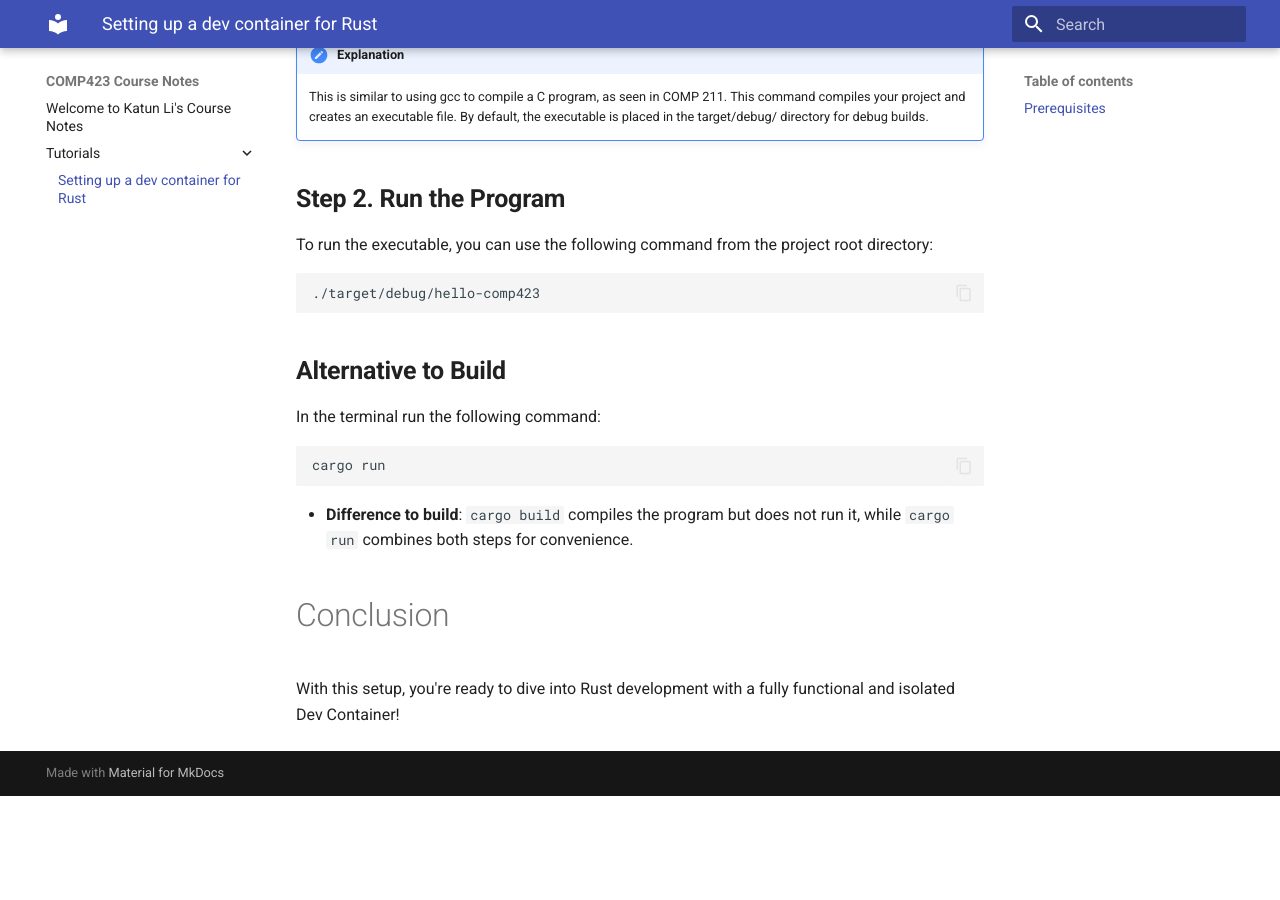
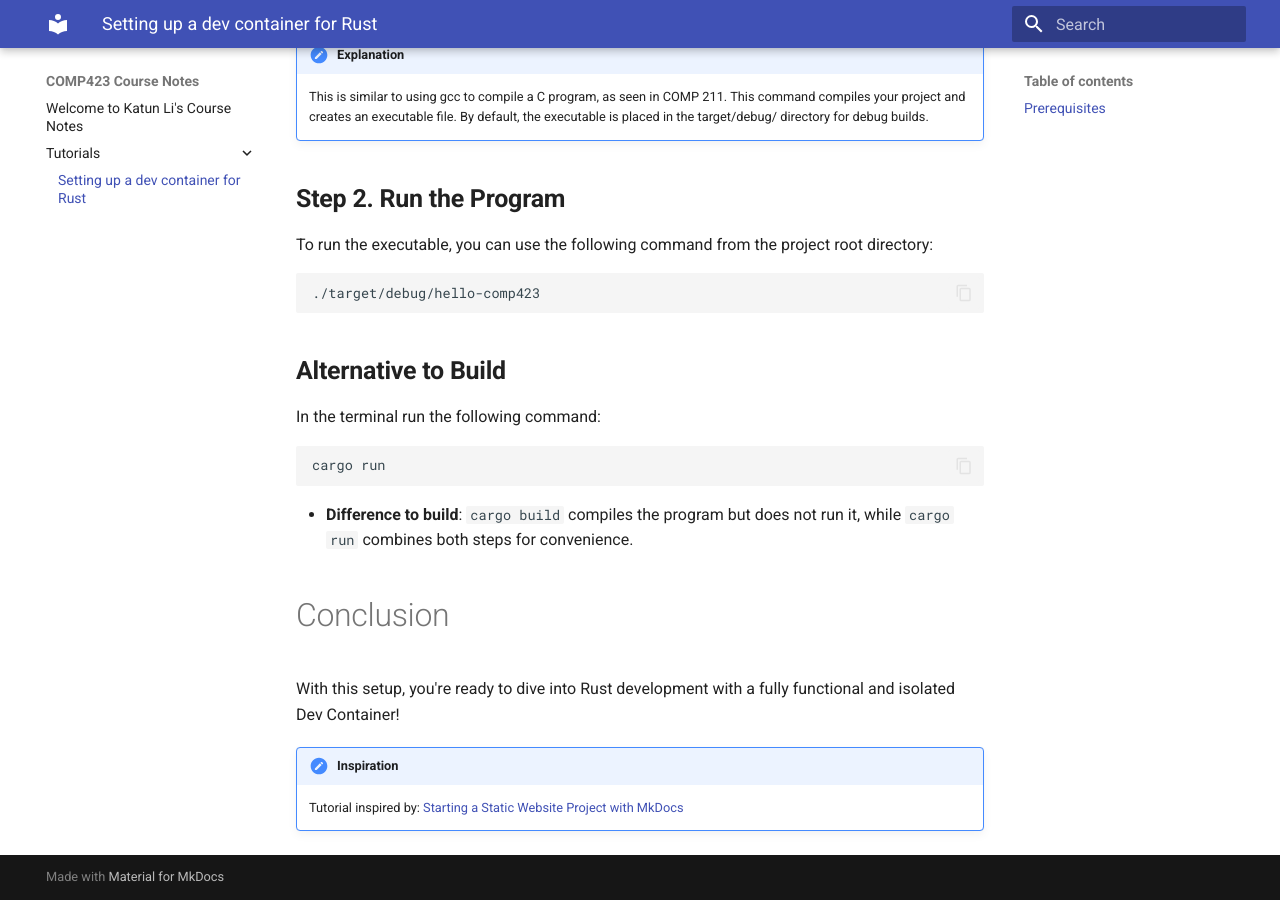
Before and after one commit to katunli/comp423-course-notes, an MkDocs documentation site: the page built from docs/tutorials/rust-setup.md, in a window 1280 px wide and 900 px high, scrolled down 4060 px. Built offline with MkDocs 1.6.1 and Material for MkDocs 9.7.7, drawn with Linux system fonts in a browser that asks for light colours; before the commit the page ends 4856 px from its top, so only the background shows below that.

Commit message:
Cited Mkdocs Tutorial

```diff
--- a/docs/tutorials/rust-setup.md
+++ b/docs/tutorials/rust-setup.md
@@ -174,3 +174,7 @@ cargo run
 # Conclusion
 
 With this setup, you're ready to dive into Rust development with a fully functional and isolated Dev Container!
+
+!!! Inspiration
+
+    Tutorial inspired by: [Starting a Static Website Project with MkDocs](https://comp423-25s.github.io/resources/MkDocs/tutorial/)
```
